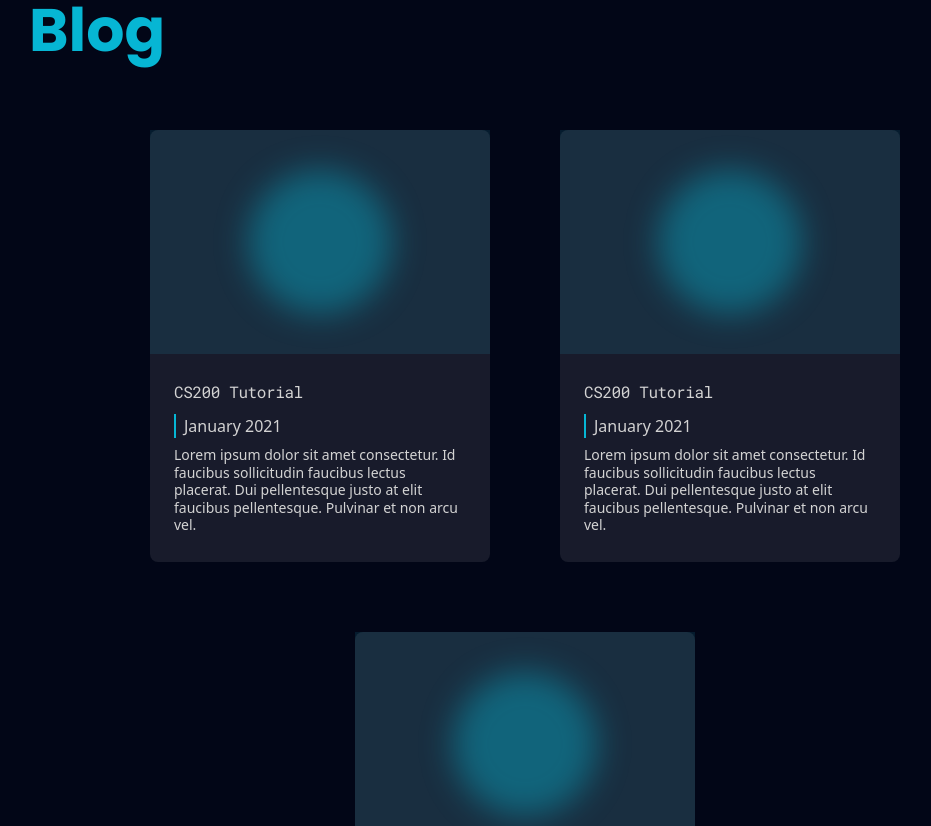
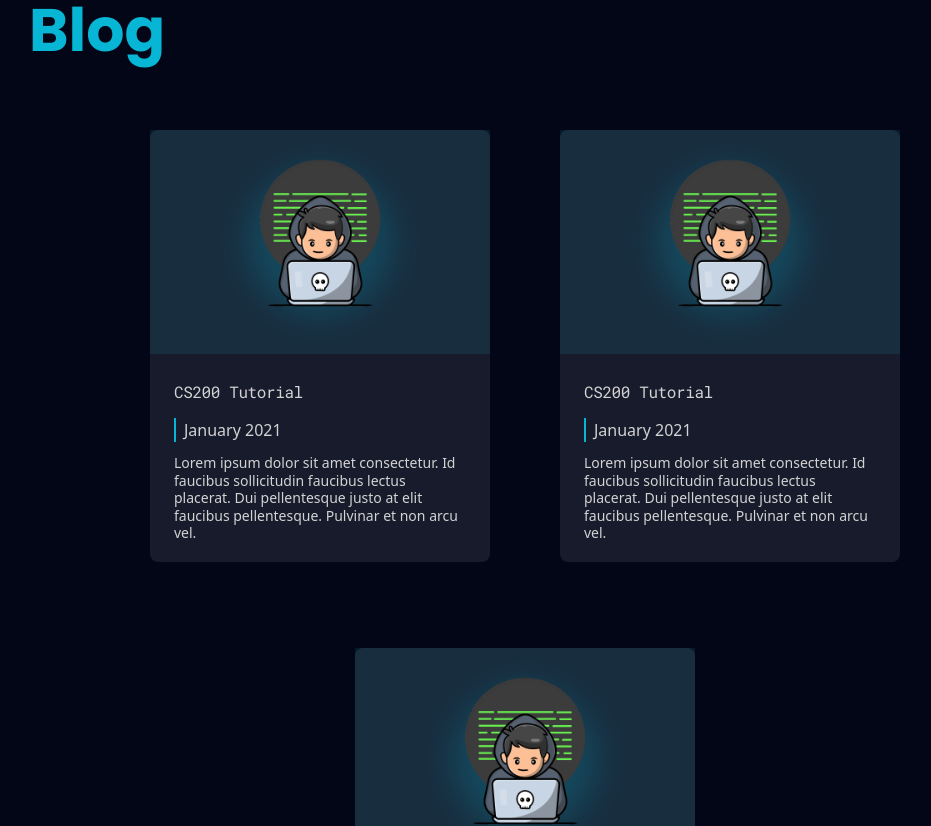
Before and after one commit to hallucinogenizer/portfolio-template, a React (Vite) app: page / in a window 1280 px wide. Shown: the part 5060-5886 px from the top of the page, without its empty margins (115-1046 px from the left). Built offline with nearby package versions, Linux system fonts and the light colour scheme.

Commit message:
blog card animation

```diff
--- a/src/components/MyBlogSection/BlogPostCard.tsx
+++ b/src/components/MyBlogSection/BlogPostCard.tsx
@@ -1,17 +1,30 @@
-import { HOVER_TRANSLATE_CLASSES } from "../../lib/constants";
+import { useState } from "react";
+import { cn } from "../../lib/utils/cn";
+import BlogPostCoverImage from "../../assets/blog-post-cover.gif";
 
 export default function BlogPostCard() {
+  const [isHovered, setIsHovered] = useState(false);
+
   return (
+    <a href="#" style={{ height: "28rem" }}>
       <div
-      className={`bg-zinc-300/10 rounded-lg text-light ${HOVER_TRANSLATE_CLASSES}`}
-      style={{ width: "21.25rem", height: "27rem" }}
+        className={`bg-zinc-300/10 rounded-lg text-light transition-all`}
+        style={{ width: "21.25rem", height: isHovered ? "28rem" : "27rem" }}
+        onMouseEnter={() => setIsHovered(true)}
+        onMouseLeave={() => setIsHovered(false)}
       >
         {/* Thumbnail */}
-      <div className="w-full h-56 flex justify-center items-center bg-cyan-400/10">
-        <div className="w-36 h-36 rounded-full blur-lg bg-cyan-500/40"></div>
+        <div className="relative w-full h-56 flex justify-center items-center bg-cyan-400/10 overflow-clip">
+          <img src={BlogPostCoverImage} className="relative z-10 max-h-52" />
+          <div
+            className={cn(
+              "absolute z-0 w-36 h-36 rounded-full blur-lg bg-cyan-500/20 transition-all",
+              isHovered && "w-40 h-40 bg-cyan-500/40"
+            )}
+          ></div>
         </div>
 
-      <div className="flex flex-col gap-2 p-6">
+        <div className="flex flex-col gap-3 p-6">
           <h4
             className="font-medium leading-7 tracking-tight"
             style={{ fontFamily: "Roboto Mono" }}
@@ -27,7 +40,17 @@ export default function BlogPostCard() {
             faucibus lectus placerat. Dui pellentesque justo at elit faucibus
             pellentesque. Pulvinar et non arcu vel.
           </p>
+          <a
+            href="#"
+            className={cn(
+              isHovered ? "block" : "hidden",
+              "text-teal-500 text-sm font-medium font-['Roboto Mono'] leading-tight"
+            )}
+          >
+            Read More <i className="fa-solid fa-chevron-right" />
+          </a>
         </div>
       </div>
+    </a>
   );
 }
--- a/src/components/TestimonialsSection/TestimonialCards.tsx
+++ b/src/components/TestimonialsSection/TestimonialCards.tsx
@@ -26,7 +26,7 @@ export default function TestimonialCards({
 const TestimonialCard = ({ content }: { content: TestimonialDataType }) => (
   <Fade direction="up" triggerOnce>
     <div
-      className={`bg-zinc-400 bg-opacity-20 shadow flex flex-col gap-4 p-6 ${HOVER_TRANSLATE_CLASSES}`}
+      className={`bg-zinc-400 bg-opacity-20 shadow flex flex-col gap-4 p-6 rounded-lg ${HOVER_TRANSLATE_CLASSES}`}
       style={{ width: "21.625rem" }}
     >
       <div>
```
Also changed, not shown: src/assets/blog-post-cover.gif (added). Lines whose indentation alone changed are shown as unchanged.
